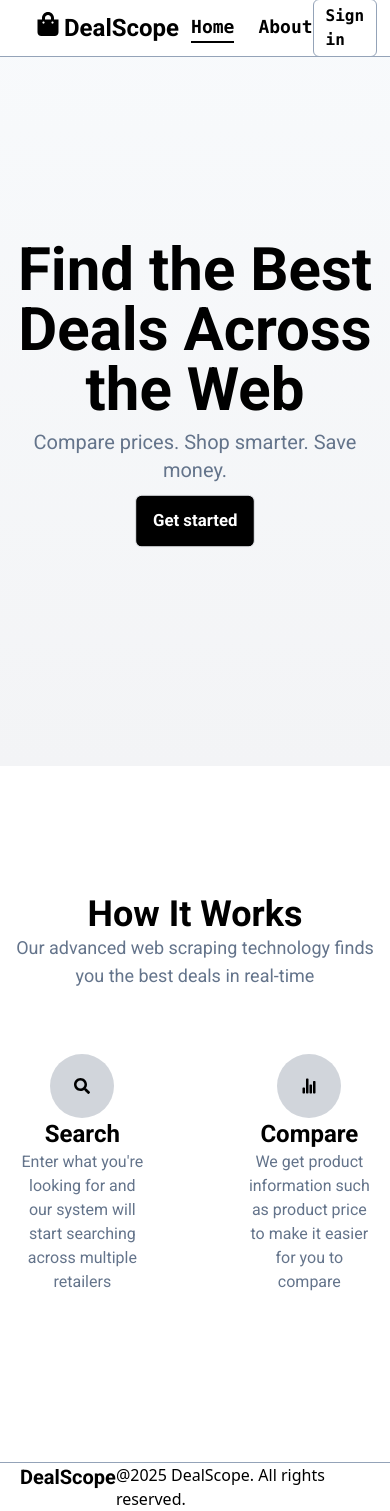
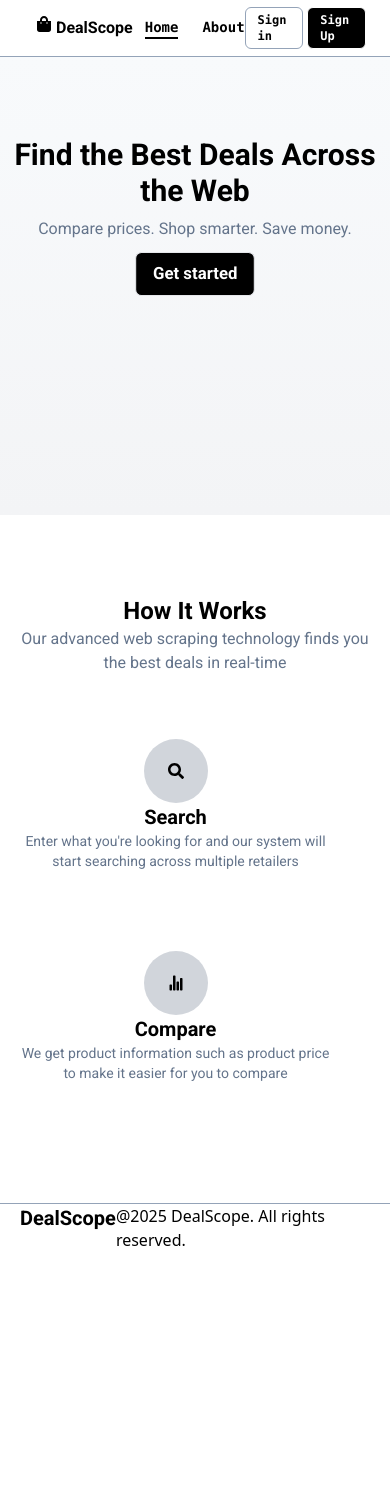
Before and after one commit to TipsySpirit0/deal-scope, a React (Vite) app in the folder dealscope/: page / in a window 390 px wide. After the commit the page ends 1252 px from the top, so only its background shows below. Built offline with nearby package versions, Linux system fonts and the light colour scheme.

Commit message:
refactor: improve ui responsivity, fix minor errors

```diff
--- a/dealscope/src/components/About.jsx
+++ b/dealscope/src/components/About.jsx
@@ -1,8 +1,8 @@
 export default function About(){
     return(
         <div>
-            <div className="text-black">
-                <h1>About Page</h1>
+            <div className="flex text-black justify-center">
+                <h1 className="font-roboto m-3 border-b w-fit border-black text-2xl font-bold">About Dealscope</h1>
             </div>
         </div>
     );
--- a/dealscope/src/components/Card.jsx
+++ b/dealscope/src/components/Card.jsx
@@ -2,8 +2,8 @@ import { RiShareBoxLine } from "react-icons/ri";
 
 export default function Card(props) {
     return(
-        <a href={props.url} target="_blank" rel="noopener noreferrer" className="flex-col gap-2 text-black flex border-slate-300 translate transition duration-75 hover:scale-105 border rounded-lg w-[350px] h-[500px] m-4 py-4 px-4">
-            <img src={props.img} alt="" className="w-fit h-2/3 self-center"/>
+        <a href={props.url} target="_blank" rel="noopener noreferrer" className="flex-col gap-2 text-black flex border-slate-300 translate transition duration-75 hover:scale-[1.025] border rounded-lg max-w-[375px] max-h-[550px] m-4 py-4 px-4">
+            <img src={props.img} alt="" className="w-[50%] h-[50%] self-center"/>
             <div className="flex justify-between m-1">
                 <p className="px-2 py-1 text-sm font-semibold bg-black text-white w-fit rounded-xl">{props.platform}</p>
                 <div className="flex">
@@ -11,7 +11,7 @@ export default function Card(props) {
                     <p>visit</p>
                 </div>
             </div>
-            <h1 className="font-bold text-lg text-left overflow-hidden text-ellipsis h-1/2">{props.product_name}</h1>
+            <h1 className="font-bold text-lg text-left overflow-hidden text-ellipsis">{props.product_name}</h1>
             <p className="text-left">{props.price}</p>
         </a>
     );
--- a/dealscope/src/components/Home.jsx
+++ b/dealscope/src/components/Home.jsx
@@ -6,40 +6,40 @@ import { Link } from "react-router-dom";
 export default function Home(){
     return(
         <div className="font-roboto">
-            <section className="flex flex-col items-center justify-center w-full bg-gradient-to-b from-slate-50 to-gray-100 py-60 pb-52 text-center">
-                <div className=" space-y-2">
-                    <h1 className="font-roboto text-6xl font-bold">Find the Best Deals Across the Web</h1>
-                    <p className="mx-auto max-w-[700px] text-xl text-slate-500">Compare prices. Shop smarter. Save money.</p>
+            <section className="flex flex-col items-center justify-center w-full bg-gradient-to-b from-slate-50 to-gray-100 py-20 md:py-40 lg:py-60 pb-52 text-center">
+                <div className="space-y-2">
+                    <h1 className="font-roboto text-3xl md:text-4xl lg:text-5xl mx-2 font-bold">Find the Best Deals Across the Web</h1>
+                    <p className="mx-auto max-w-[90%] md:max-w-[700px] text-base md:text-xl text-slate-500">Compare prices. Shop smarter. Save money.</p>
                 </div>
-                <Link to='/dashboard' className="bg-black font-roboto border hover:bg-slate-50 font-bold hover:text-black scale-105 transition ease-in-out duration-200 hover:border-black text-white rounded-md px-4 py-3 my-3">Get started</Link>
+                <Link to='/dashboard' className="bg-black font-roboto border hover:bg-slate-50 font-bold hover:text-black scale-105 transition ease-in-out duration-200 hover:border-black text-white rounded-md px-4 py-2 md:px-6 md:py-3 my-3">Get started</Link>
             </section>
-            <section className="flex flex-col items-center justify-center w-full py-32 text-center">
-                <h1 className="text-4xl font-roboto font-bold">How It Works</h1>
-                <p className="text-lg max-w-[700px] text-slate-500">Our advanced web scraping technology finds you the best deals in real-time</p>
+            <section className="flex flex-col items-center justify-center w-full py-20 md:py-32 text-center">
+                <h1 className="text-2xl md:text-4xl font-roboto font-bold">How It Works</h1>
+                <p className="text-base md:text-lg max-w-[90%] md:max-w-[700px] text-slate-500">Our advanced web scraping technology finds you the best deals in real-time</p>
                 <br />
-                <div className=" flex lg:flex-row sm:flex-col justify-between gap-16">
-                    <div className="my-5 flex flex-col hover:scale-105 transition ease-in-out duration-200 items-center max-w-[250px] p-5 hover:border hover:border-slate-500 rounded-lg">
+                <div className="flex flex-col md:flex-row justify-center lg:justify-between sm:gap-16">
+                    <div className="my-5 flex flex-col hover:scale-105 transition ease-in-out duration-200 items-center max-w-[90%] sm:max-w-[250px] p-5 hover:border hover:border-slate-500 rounded-lg">
                         <div className="p-6 max-w-fit flex justify-center bg-gray-300 rounded-full">
                             <FaSearch />
                         </div>
-                        <h1 className="text-2xl font-semibold">Search</h1>
-                        <p className="text-slate-500">Enter what you're looking for and our system will start searching across multiple retailers</p>
+                        <h1 className="text-xl md:text-2xl font-semibold">Search</h1>
+                        <p className="text-slate-500 text-sm md:text-base">Enter what you're looking for and our system will start searching across multiple retailers</p>
                     </div>
 
-                    <div className="my-5 flex flex-col hover:scale-105 transition ease-in-out duration-200 items-center max-w-[250px] p-5 hover:border hover:border-slate-500 rounded-lg">
+                    <div className="my-5 flex flex-col hover:scale-105 transition ease-in-out duration-200 items-center max-w-[90%] sm:max-w-[250px] p-5 hover:border hover:border-slate-500 rounded-lg">
                         <div className="p-6 max-w-fit flex justify-center bg-gray-300 rounded-full">
                             <IoStatsChart />
                         </div>
-                        <h1 className="text-2xl font-semibold">Compare</h1>
-                        <p className="text-slate-500">We get product information such as product price to make it easier for you to compare</p>
+                        <h1 className="text-xl md:text-2xl font-semibold">Compare</h1>
+                        <p className="text-slate-500 text-sm md:text-base">We get product information such as product price to make it easier for you to compare</p>
                     </div>
 
-                    {/* <div className="my-5 flex flex-col hover:scale-105 transition ease-in-out duration-200 items-center max-w-[250px] p-5 hover:border hover:border-slate-500 rounded-lg">
+                    {/* <div className="my-5 flex flex-col hover:scale-105 transition ease-in-out duration-200 items-center max-w-[90%] sm:max-w-[250px] p-5 hover:border hover:border-slate-500 rounded-lg">
                         <div className="p-6 max-w-fit flex justify-center bg-gray-300 rounded-full">
                             <FaSave />
                         </div>
-                        <h1 className="text-2xl font-semibold tracking-tight">Save</h1>
-                        <p className="text-slate-500">Get personalized recommendations based on your preferences and purchase history</p>
+                        <h1 className="text-xl md:text-2xl font-semibold tracking-tight">Save</h1>
+                        <p className="text-slate-500 text-sm md:text-base">Get personalized recommendations based on your preferences and purchase history</p>
                     </div> */}
                 </div>
             </section>
--- a/dealscope/src/components/Navbar.jsx
+++ b/dealscope/src/components/Navbar.jsx
@@ -7,25 +7,25 @@ export default function Navbar(){
     const { isAuthenticated, logout } = useContext(AuthContext);
 
     return(
-            <div className="border-b flex justify-center font-roboto border-slate-400 fixed w-screen z-10 bg-white">
-                <div className="flex container h-14 font-mono font-semibold items-center justify-between px-6">
-                    <Link to='/dashboard' className="flex gap-1 font-roboto text-2xl cursor-pointer hover:scale-105 hover:bg-stone-900 hover:text-gray-50 px-3 py-[6px] rounded-md transition duration-200 ease-in-out">
+            <div className="border-b justify-center flex font-roboto border-slate-400 w-auto bg-white sticky top-0 z-10">
+                <div className="flex justify-between container w-[100%] px-6 h-14 font-mono font-semibold items-center">
+                    <Link to='/dashboard' className="flex gap-1 font-roboto text-base md:text-lg lg:text-2xl cursor-pointer hover:scale-105 hover:bg-stone-900 hover:text-gray-50 px-3 py-[6px] rounded-md transition duration-200 ease-in-out">
                         <FaShoppingBag />
                         DealScope
                     </Link>
                     <nav className="gap-6 flex text-lg ">
-                        <NavLink to='/' className={({ isActive }) => `border-b-2 ${isActive ? 'border-black' : 'border-transparent'} hover:border-b-black`}>Home</NavLink>
-                        <NavLink to='/about' className={({ isActive }) => `border-b-2 ${isActive ? 'border-black' : 'border-transparent'} hover:border-b-black`}>About</NavLink>
+                        <NavLink to='/' className={({ isActive }) => `border-b-2 ${isActive ? 'border-black' : 'border-transparent'} hover:border-b-black text-sm lg:text-base`}>Home</NavLink>
+                        <NavLink to='/about' className={({ isActive }) => `border-b-2 ${isActive ? 'border-black' : 'border-transparent'} hover:border-b-black text-sm lg:text-base`}>About</NavLink>
                     </nav>
 
                     { isAuthenticated ? (
                         <div className="gap-4 flex">
-                            <button onClick={logout} className="border hover:scale-105 transition duration-200 px-3 py-1 text-white rounded-md bg-black border-white mr-24">Logout</button>
+                            <button onClick={logout} className="border hover:scale-105 transition duration-200 px-3 py-1 text-white md:text-sm sm:text-xs rounded-md bg-black border-white">Logout</button>
                         </div>)
                         : (
-                        <div className="gap-4 flex">
-                            <Link to='/signin' className="border hover:scale-105 transition duration-200 px-3 py-1 rounded-md border-slate-400">Sign in</Link>
-                            <Link to='/signup' className="border hover:scale-105 transition duration-200 px-3 py-1 text-white rounded-md bg-black border-white">Sign Up</Link>
+                        <div className="gap-1 md:gap-2 lg:gap-4 flex">
+                            <Link to='/signin' className="border hover:scale-105 transition duration-200 px-3 py-1 text-xs md:text-sm lg:text-base rounded-md border-slate-400">Sign in</Link>
+                            <Link to='/signup' className="border hover:scale-105 transition duration-200 px-3 py-1 text-xs md:text-sm text-white lg:text-base rounded-md bg-black border-white">Sign Up</Link>
                         </div>)
                     }
                 </div>
--- a/dealscope/src/pages/Aboutpage.jsx
+++ /dev/null
@@ -1,12 +0,0 @@
-import Footer from "../components/Footer";
-import About from "../components/About";
-
-export default function Aboutpage(){
-    return(
-        <>
-        <About />
-        <Footer />
-        </>
-
-    );
-}
--- a/dealscope/src/pages/Dashboardpage.jsx
+++ /dev/null
@@ -1,10 +0,0 @@
-import Navbar from "../components/Navbar";
-import Dashboard from "../components/Dashboard";
-
-export default function Dashboardpage(){
-    return(
-        <>
-        <Dashboard />
-        </>
-    );
-}
--- a/dealscope/src/pages/SignInpage.jsx
+++ /dev/null
@@ -1,9 +0,0 @@
-import Signin from "../components/Signin";
-
-export default function Signinpage(){
-    return(
-        <>
-        <Signin />
-        </>
-    );
-}
--- a/dealscope/src/pages/Signuppage.jsx
+++ /dev/null
@@ -1,10 +0,0 @@
-import Navbar from "../components/Navbar";
-import Signup from "../components/Signup";
-
-export default function Signuppage(){
-    return(
-        <>
-        <Signup />
-        </>
-    );
-}
```
Also changed, not shown: dealscope/src/App.jsx (+8 -8 lines), dealscope/src/components/Dashboard.jsx (+9 -7 lines), 1 other file (tests, documents, lock files or other folders).
